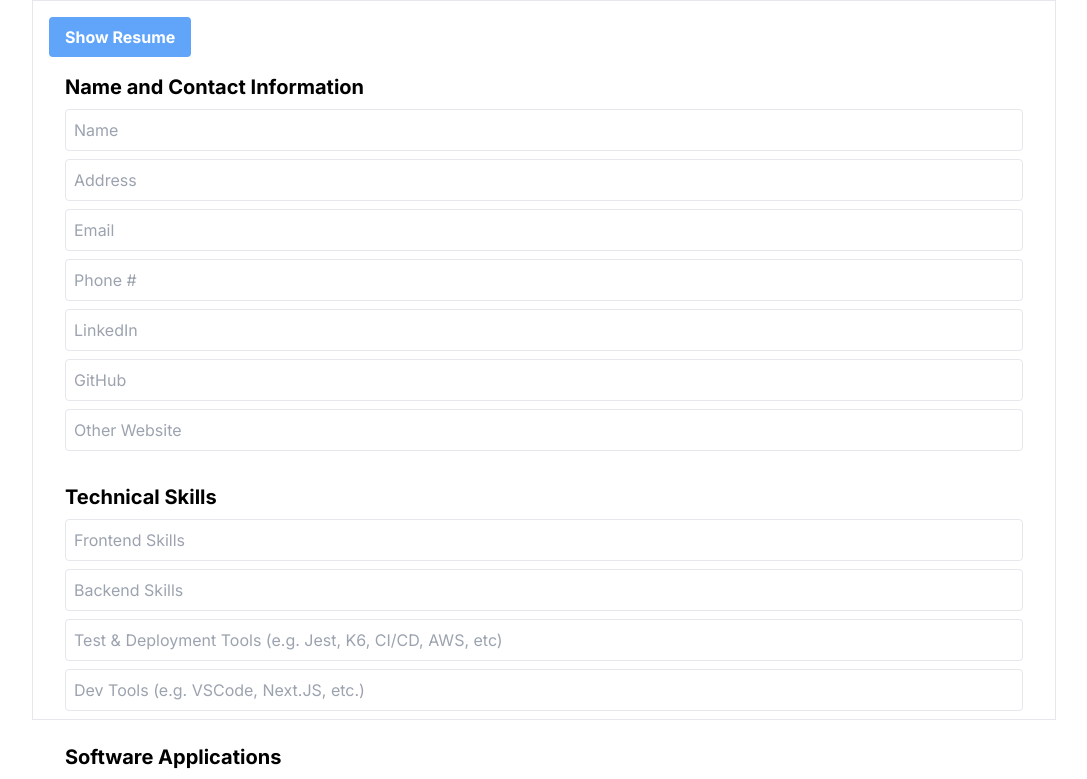
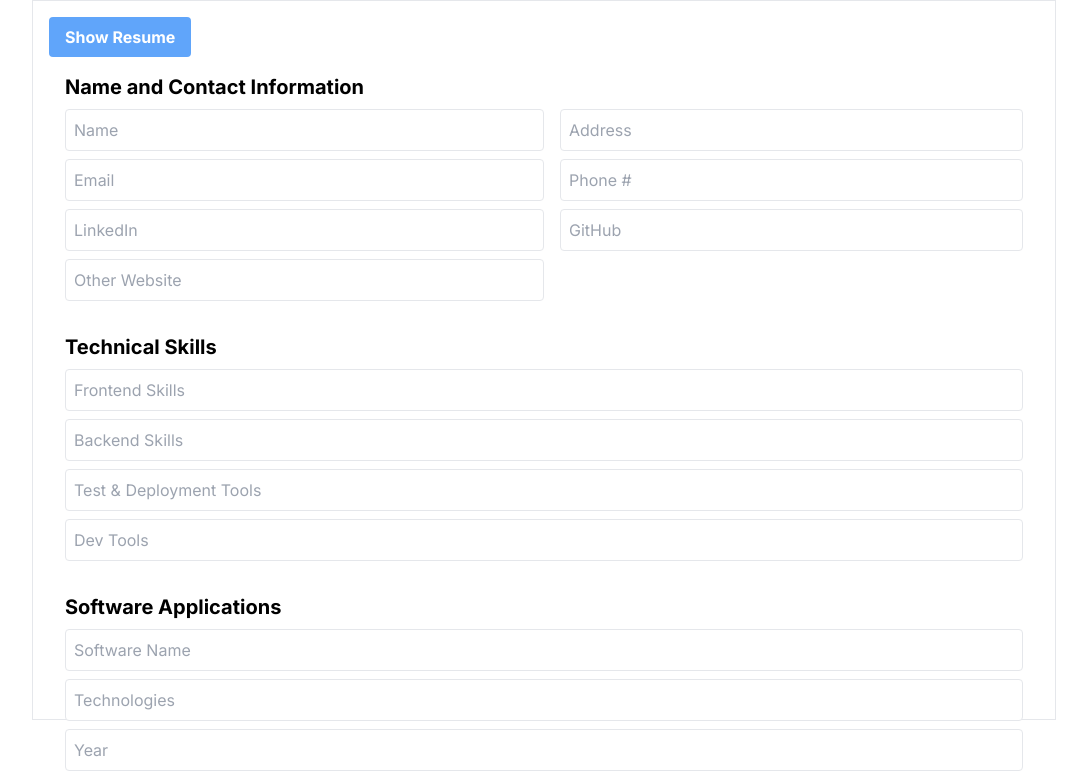
Before and after one commit to Agoews/resume_builder, a Next.js app: page / in a window 1280 px wide. Shown: the top 779 px of the page, without its empty margins (96-1183 px from the left). Built offline with nearby package versions, Linux system fonts and the light colour scheme.

Commit message:
added portfolio route and refactoring the user inputs into more manageable files

```diff
--- a/package.json
+++ b/package.json
@@ -4,7 +4,7 @@
   "private": true,
   "scripts": {
     "dev": "next dev",
-    "build": "next build",
+    "build": "prisma generate && next build",
     "start": "next start",
     "lint": "next lint",
     "prisma:migrate": "ENV_PATH=.env.development.local prisma migrate dev"
--- /dev/null
+++ b/src/app/components/resumeForm/components/nameAndContact.tsx
@@ -0,0 +1,61 @@
+import React from 'react';
+import { UserKey } from './types';
+
+type NameAndContactProps = {
+  user: {
+    [key in UserKey]: string;
+  };
+  setUser: React.Dispatch<React.SetStateAction<{ [key in UserKey]: string }>>;
+};
+
+const NameAndContact: React.FC<NameAndContactProps> = ({ user, setUser }) => {
+  return (
+    <div className="mb-6">
+      <h3 className="text-xl font-bold mb-2">Name and Contact Information</h3>
+      <div className="flex flex-wrap">
+        {/* First Column */}
+        <div className="w-1/2">
+          {[
+            ["name", "Name"],
+            ["email", "Email"],
+            ["linkedin", "LinkedIn"],
+            ["website", "Other Website"],
+          ].map(([key, placeholder]) => (
+            <input
+              key={key}
+              type="text"
+              value={user[key as UserKey]}
+              onChange={(e) =>
+                setUser({ ...user, [key as UserKey]: e.target.value })
+              }
+              placeholder={placeholder}
+              className="mb-2 p-2 w-full border rounded"
+            />
+          ))}
+        </div>
+
+        {/* Second Column */}
+        <div className="w-1/2 pl-4">
+          {[
+            ["address", "Address"],
+            ["phone", "Phone #"],
+            ["github", "GitHub"],
+          ].map(([key, placeholder]) => (
+            <input
+              key={key}
+              type="text"
+              value={user[key as UserKey]}
+              onChange={(e) =>
+                setUser({ ...user, [key as UserKey]: e.target.value })
+              }
+              placeholder={placeholder}
+              className="mb-2 p-2 w-full border rounded"
+            />
+          ))}
+        </div>
+      </div>
+    </div>
+  );
+};
+
+export default NameAndContact;
--- /dev/null
+++ b/src/app/components/resumeForm/components/softwareApps.tsx
@@ -0,0 +1,49 @@
+import React from 'react';
+
+type SoftwareAppsProps = {
+  softwareApps: SoftwareAppType[];
+  setSoftwareApps: React.Dispatch<React.SetStateAction<SoftwareAppType[]>>;
+  handleSoftwareAppChange: (index: number, key: SoftwareAppKey, value: string) => void;
+  addSoftwareApp: () => void;
+};
+
+type SoftwareAppType = {
+  name: string;
+  technologies: string;
+  year: string;
+  description: string;
+};
+
+type SoftwareAppKey = keyof SoftwareAppType;
+
+const SoftwareApps: React.FC<SoftwareAppsProps> = ({ softwareApps, setSoftwareApps, handleSoftwareAppChange, addSoftwareApp }) => {
+  return (
+    <div className="mb-6">
+      <h3 className="text-xl font-bold mb-2">Software Applications</h3>
+      {softwareApps.map((softwareApp, index) => (
+        <div key={index} className="mb-2">
+          {[
+            ["name", "Software Name"],
+            ["technologies", "Technologies"],
+            ["year", "Year"],
+            ["description", "Description"]
+          ].map(([key, placeholder]) => (
+            <input
+              key={key}
+              type={key === "year" ? "number" : "text"}
+              value={softwareApp[key as SoftwareAppKey]}
+              onChange={(e) => handleSoftwareAppChange(index, key as SoftwareAppKey, e.target.value)}
+              placeholder={placeholder as string}
+              className="mb-2 p-2 w-full border rounded"
+            />
+          ))}
+        </div>
+      ))}
+      <button type="button" onClick={addSoftwareApp} className="bg-blue-500 hover:bg-blue-700 text-white font-bold py-2 px-4 rounded">
+        Add More Software Apps
+      </button>
+    </div>
+  );
+};
+
+export default SoftwareApps;
--- /dev/null
+++ b/src/app/components/resumeForm/components/technicalSkills.tsx
@@ -0,0 +1,32 @@
+import React from 'react';
+import { TechnicalSkillsType, TechnicalSkillsKey } from './types';  // Importing types from the 'types.ts' file
+
+type TechnicalSkillsProps = {
+  technicalSkills: TechnicalSkillsType;
+  setTechnicalSkills: React.Dispatch<React.SetStateAction<TechnicalSkillsType>>;
+};
+
+const TechnicalSkills: React.FC<TechnicalSkillsProps> = ({ technicalSkills, setTechnicalSkills }) => {
+  return (
+    <div className="mb-6">
+      <h3 className="text-xl font-bold mb-2">Technical Skills</h3>
+      {[
+        ['frontend', 'Frontend Skills'],
+        ['backend', 'Backend Skills'],
+        ['testDeploy', 'Test & Deployment Tools'],
+        ['devTools', 'Dev Tools']
+      ].map(([key, placeholder]) => (
+        <input
+          key={key as string}
+          type="text"
+          value={technicalSkills[key as TechnicalSkillsKey]}
+          onChange={(e) => setTechnicalSkills({ ...technicalSkills, [key as TechnicalSkillsKey]: e.target.value })}
+          placeholder={placeholder as string}
+          className="mb-2 p-2 w-full border rounded"
+        />
+      ))}
+    </div>
+  );
+};
+
+export default TechnicalSkills;
--- /dev/null
+++ b/src/app/components/resumeForm/components/types.tsx
@@ -0,0 +1,29 @@
+// User-related keys and type
+export type UserKey = 'name' | 'address' | 'linkedin' | 'github' | 'website' | 'email' | 'phone';
+export type UserType = {
+  [key in UserKey]: string;
+};
+
+// Technical Skills-related keys and type
+export type TechnicalSkillsKey = 'frontend' | 'backend' | 'testDeploy' | 'devTools';
+export type TechnicalSkillsType = {
+  [key in TechnicalSkillsKey]: string;
+};
+
+// Software Applications-related keys and type
+export type SoftwareAppKey = 'name' | 'technologies' | 'year' | 'description';
+export type SoftwareAppType = {
+  [key in SoftwareAppKey]: string;
+};
+
+// Professional Experience-related keys and type
+export type ProfessionalExperienceKey = 'position' | 'company' | 'startDate' | 'endDate' | 'description';
+export type ProfessionalExperienceType = {
+  [key in ProfessionalExperienceKey]: string;
+};
+
+// Education-related keys and type
+export type EducationKey = 'school' | 'degree' | 'year';
+export type EducationType = {
+  [key in EducationKey]: string;
+};
--- a/src/app/components/resume_form.tsx
+++ b/src/app/components/resumeForm/resumeForm.tsx
@@ -1,5 +1,8 @@
 // import { SoftwareApp } from "@prisma/client";
 import React, { useState } from "react";
+import NameAndContact from "./components/nameAndContact";
+import TechnicalSkills from "./components/technicalSkills";
+import SoftwareApps from "./components/softwareApps";
 
 export default function ResumeForm() {
   const [user, setUser] = useState({
@@ -131,69 +134,29 @@ export default function ResumeForm() {
     setEducation([...education, { school: "", degree: "", year: "" }]);
   };
 
-  type UserKey =
-    | "name"
-    | "address"
-    | "linkedin"
-    | "github"
-    | "website"
-    | "email"
-    | "phone";
-  type TechnicalSkillsKey = "frontend" | "backend" | "testDeploy" | "devTools";
+  // type UserKey =
+  //   | "name"
+  //   | "address"
+  //   | "linkedin"
+  //   | "github"
+  //   | "website"
+  //   | "email"
+  //   | "phone";
+  // type TechnicalSkillsKey = "frontend" | "backend" | "testDeploy" | "devTools";
 
   return (
     <form onSubmit={handleSubmit} className="p-4">
-      <div className="mb-6">
-        <h3 className="text-xl font-bold mb-2">Name and Contact Information</h3>
-        {/* User Contact Information */}
-        {[
-          ["name", "Name"],
-          ["address", "Address"],
-          ["email", "Email"],
-          ["phone", "Phone #"],
-          ["linkedin", "LinkedIn"],
-          ["github", "GitHub"],
-          ["website", "Other Website"],
-        ].map(([key, placeholder]) => (
-          <input
-            key={key}
-            type="text"
-            value={user[key as UserKey]} // Casting the key as UserKey
-            onChange={(e) =>
-              setUser({ ...user, [key as UserKey]: e.target.value })
-            } // Casting the key as UserKey
-            placeholder={placeholder}
-            className="mb-2 p-2 w-full border rounded"
-          />
-        ))}
-      </div>
-      <div className="mb-6">
-        {/* Technical Skills */}
-        <h3 className="text-xl font-bold mb-2">Technical Skills</h3>
-        {[
-          ["frontend", "Frontend Skills"],
-          ["backend", "Backend Skills"],
-          [
-            "testDeploy",
-            "Test & Deployment Tools (e.g. Jest, K6, CI/CD, AWS, etc)",
-          ],
-          ["devTools", "Dev Tools (e.g. VSCode, Next.JS, etc.)"],
-        ].map(([key, placeholder]) => (
-          <input
-            key={key}
-            type="text"
-            value={technicalSkills[key as TechnicalSkillsKey]} // Casting the key as TechnicalSkillsKey
-            onChange={(e) =>
-              setTechnicalSkills({
-                ...technicalSkills,
-                [key as TechnicalSkillsKey]: e.target.value,
-              })
-            } // Casting the key as TechnicalSkillsKey
-            placeholder={placeholder}
-            className="mb-2 p-2 w-full border rounded"
-          />
-        ))}
-      </div>
+      <NameAndContact user={user} setUser={setUser} />
+      <TechnicalSkills
+        technicalSkills={technicalSkills}
+        setTechnicalSkills={setTechnicalSkills}
+      />
+      <SoftwareApps
+        softwareApps={softwareApps}
+        setSoftwareApps={setSoftwareApps}
+        handleSoftwareAppChange={handleSoftwareAppChange}
+        addSoftwareApp={addSoftwareApp}
+      />
       <div className="mb-6">
         {/* Software Applications */}
         <h3 className="text-xl font-bold mb-2">Software Applications</h3>
--- a/src/app/page.tsx
+++ b/src/app/page.tsx
@@ -3,7 +3,7 @@
 import React, { useState } from "react";
 import prisma from "../../lib/prisma";
 import Resume from "./components/resume";
-import Inputs from "./components/resume_form";
+import Form from "./components/resumeForm/resumeForm";
 
 export default function Home() {
   const [toggleInputs, setToggleInputs] = useState(true);
@@ -14,10 +14,10 @@ export default function Home() {
         className="bg-blue-400 hover:bg-blue-300 text-white font-bold py-2 px-4 rounded"
         onClick={() => setToggleInputs(!toggleInputs)}
       >
-        {toggleInputs ? "Show Resume" : "Show Inputs"}
+        {toggleInputs ? "Show Resume" : "Show Form"}
       </button>
 
-      {toggleInputs ? <Inputs /> : <Resume />}
+      {toggleInputs ? <Form /> : <Resume />}
     </div>
   );
 }
--- /dev/null
+++ b/src/app/portfolio/page.tsx
@@ -0,0 +1,9 @@
+export default function Page() {
+
+  return (
+    <h1>
+      Portfolio me Page
+
+    </h1>
+  );
+}
```
